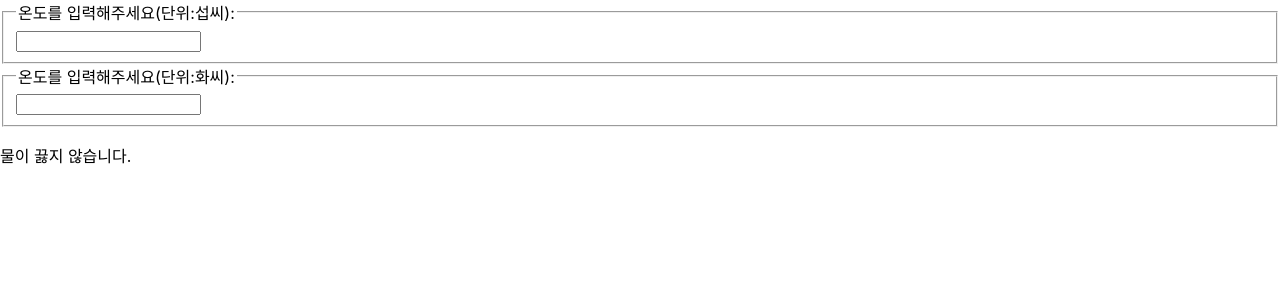
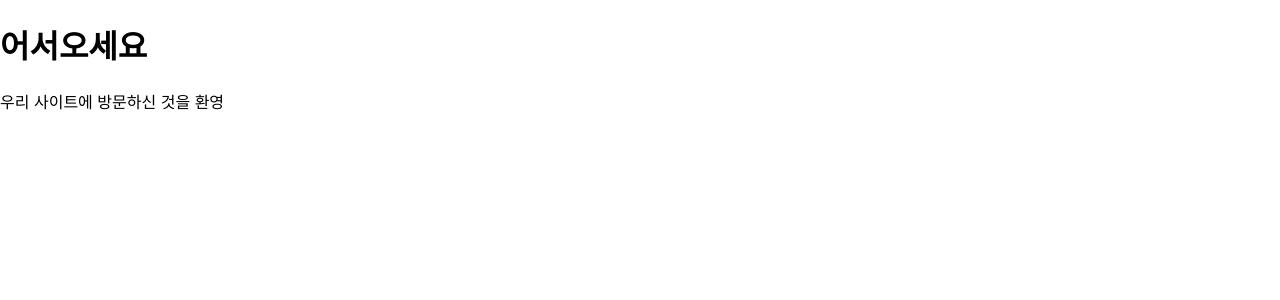
Before and after one commit to Hyoeun01/react-workspace, a React (Create React App) app in the folder my-app/: page / in a window 1280 px wide. Shown: the top 300 px of the page. Built offline with nearby package versions, Linux system fonts and the light colour scheme.

Commit message:
containment 알아보기

```diff
--- /dev/null
+++ b/my-app/src/chapter13/FancyBorder.jsx
@@ -0,0 +1,14 @@
+import React from "react";
+
+function FancyBorder(props){
+
+    return (
+        // <div className={`FancyBorder FancyBorder-+${props.color}`}></div>
+        <div className={'FancyBorder FancyBorder-' +props.color}>
+            {props.children}
+        </div>
+    );
+}
+
+
+export default FancyBorder;
--- /dev/null
+++ b/my-app/src/chapter13/WelcomeDialog.jsx
@@ -0,0 +1,13 @@
+import React from "react";
+import FancyBorder from "./FancyBorder";
+
+function WelcomeDialog(props){
+    return (
+        <FancyBorder color="blue">
+            <h1 className="Dialog-title">어서오세요</h1>
+            <p className="Dialog-message">우리 사이트에 방문하신 것을 환영</p>
+        </FancyBorder>
+    );
+}
+
+export default WelcomeDialog;
--- a/my-app/src/index.js
+++ b/my-app/src/index.js
@@ -35,7 +35,7 @@
 import SignupForm from './chapter11/SignupForm';
 import SignUp2 from './chapter11/Signup2';
 import Calculator from './chapter12/Calculator';
-import TemperatureInput from './chapter12/TemperatureInput';
+import WelcomeDialog from './chapter13/WelcomeDialog';
 
 
 const root = ReactDOM.createRoot(document.getElementById('root'));
@@ -73,8 +73,8 @@
       {/* <RequestForm /> */}
       {/* <SignupForm /> */}
       {/* <SignUp2 /> */}
-      <Calculator />
-      {/* <TemperatureInput /> */}
+      {/* <Calculator /> */}
+      <WelcomeDialog />
     </React.StrictMode>
   );
   //  },1000);
```
